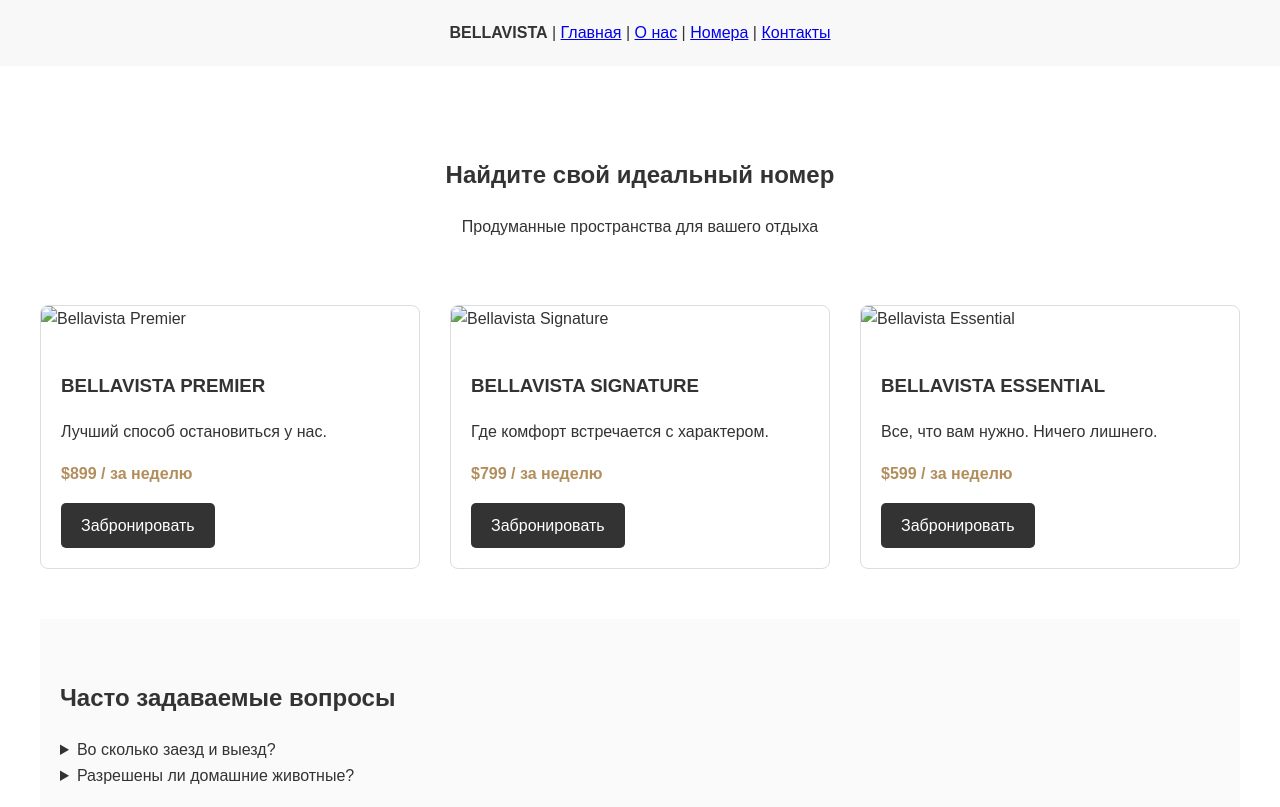
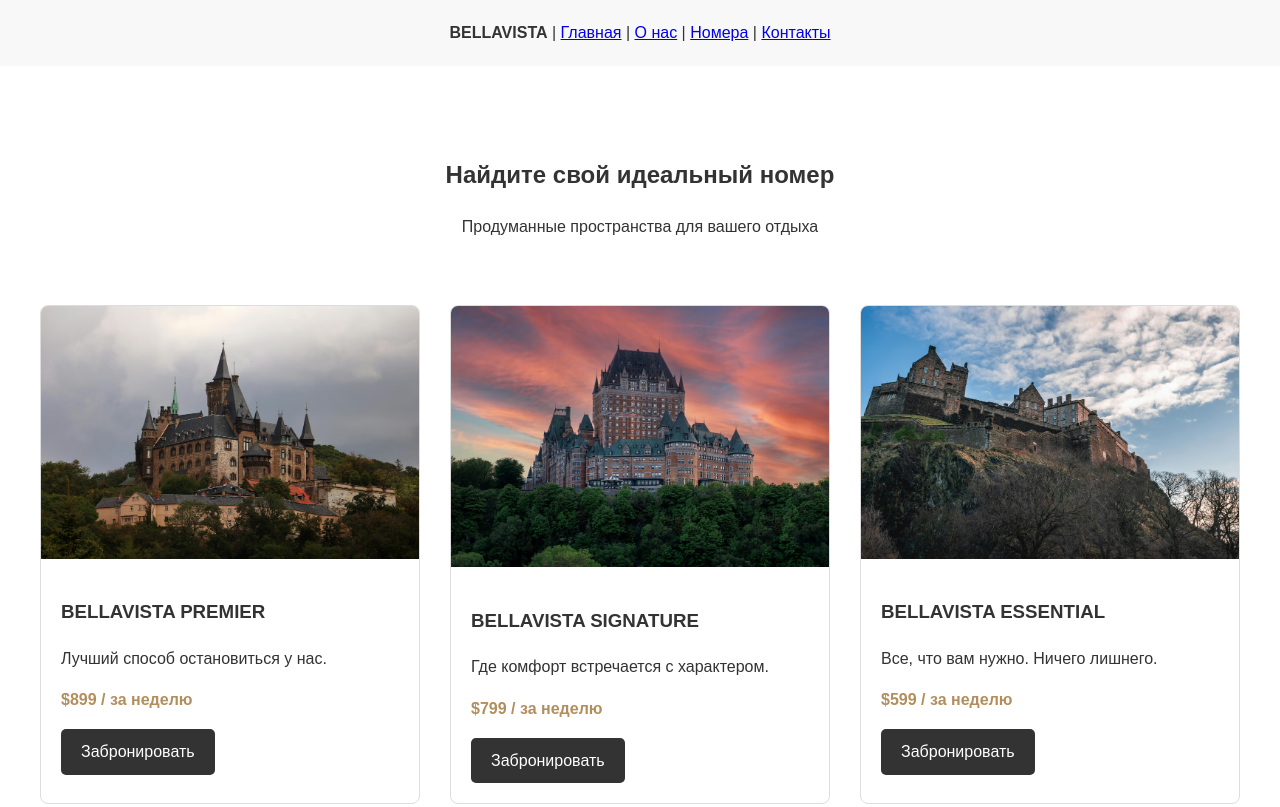
Before and after one commit to bilipili52/test-for-copied-material, a plain HTML site: page index.html in a window 1280 px wide. Shown: the top 807 px of the page. Drawn offline with Linux system fonts and the light colour scheme; the site is published under a folder, as on GitHub Pages, so addresses that start at the root find nothing.

Commit message:
Update index.html

```diff
--- a/index.html
+++ b/index.html
@@ -35,7 +35,7 @@
 
     <div class="room-grid">
         <article class="room-card">
-            <img src="/images/bellavista-premier.jpg" alt="Bellavista Premier">
+            <img src="images/bellavista-premier.jpg" alt="Bellavista Premier">
             <div class="room-info">
                 <h3>BELLAVISTA PREMIER</h3>
                 <p>Лучший способ остановиться у нас.</p>
@@ -45,7 +45,7 @@
         </article>
 
         <article class="room-card">
-            <img src="/images/bellavista-signature.jpg" alt="Bellavista Signature">
+            <img src="images/bellavista-signature.jpg" alt="Bellavista Signature">
             <div class="room-info">
                 <h3>BELLAVISTA SIGNATURE</h3>
                 <p>Где комфорт встречается с характером.</p>
@@ -55,7 +55,7 @@
         </article>
 
         <article class="room-card">
-            <img src="/images/bellavista-essential.jpg" alt="Bellavista Essential">
+            <img src="images/bellavista-essential.jpg" alt="Bellavista Essential">
             <div class="room-info">
                 <h3>BELLAVISTA ESSENTIAL</h3>
                 <p>Все, что вам нужно. Ничего лишнего.</p>
```
